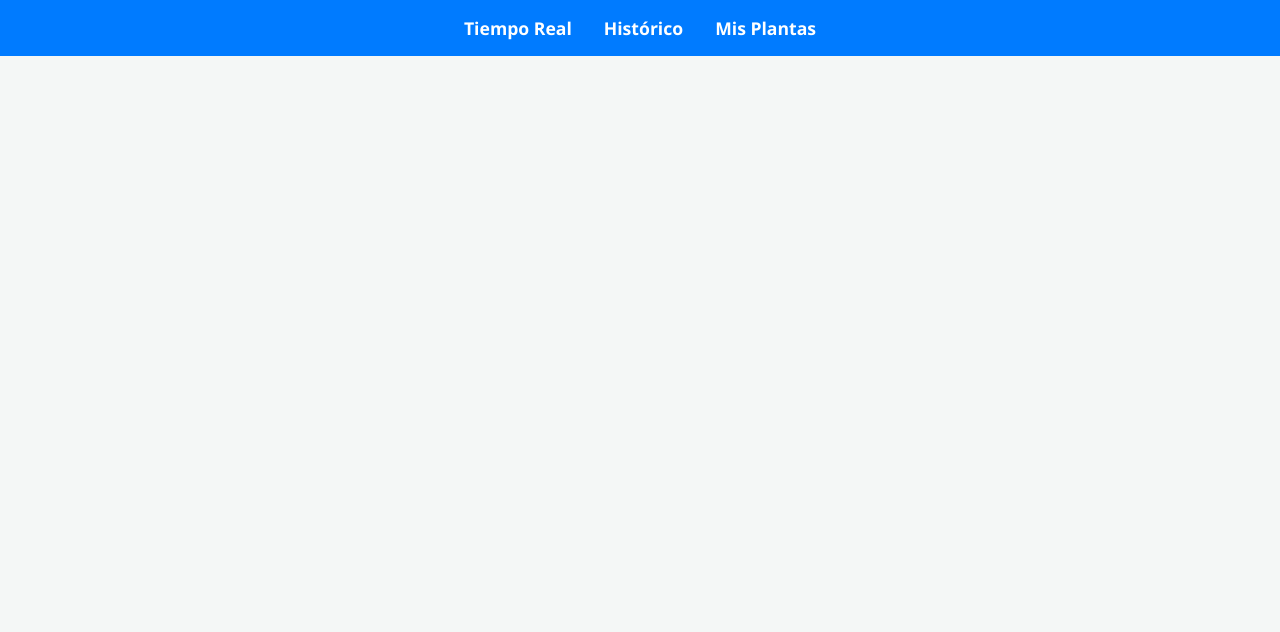
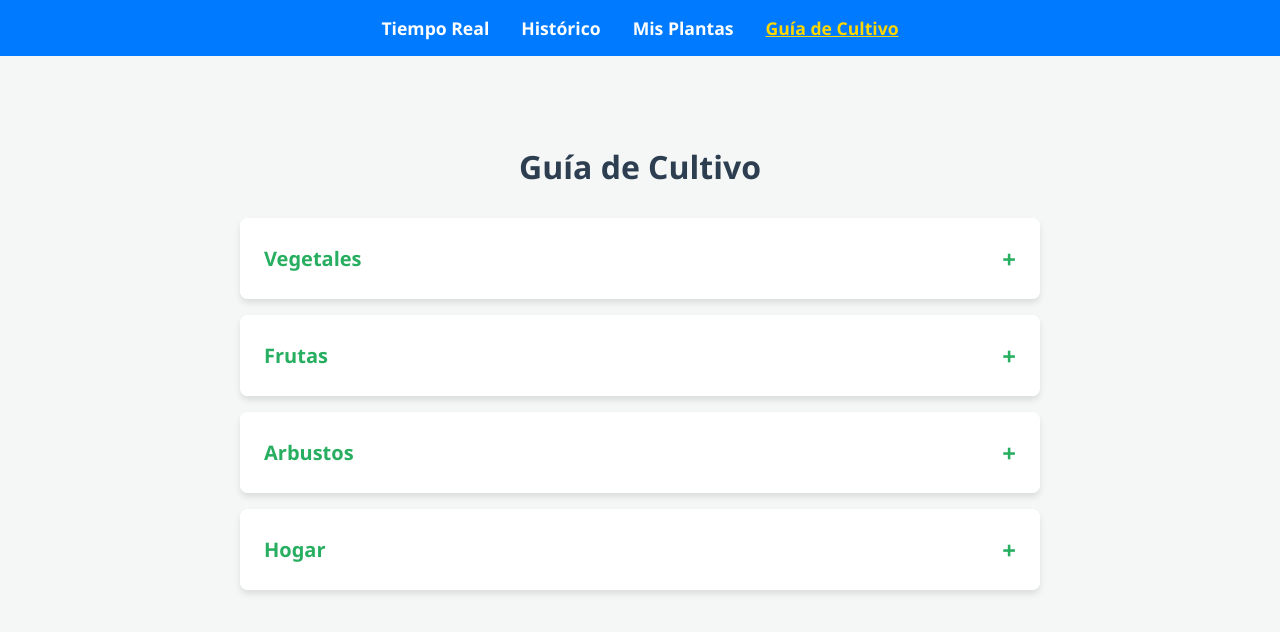
Before and after one commit to JorgeRmz16/agriculture-monitor-system, a Vue app in the folder frontend_agriculture_monitor_system/: page /guia-cultivo in a window 1280 px wide. Shown: the top 632 px of the page. Built offline with nearby package versions, Linux system fonts and the light colour scheme.

Commit message:
detailed info

```diff
--- /dev/null
+++ b/frontend_agriculture_monitor_system/css/guia-cultivo.css
@@ -0,0 +1,120 @@
+.guia-cultivo {
+  padding: 2rem;
+  max-width: 800px;
+  margin: 0 auto;
+}
+
+h1 {
+  text-align: center;
+  color: #2c3e50;
+  margin-bottom: 0.5rem;
+}
+
+p {
+  text-align: center;
+  color: #7f8c8d;
+  margin-bottom: 2rem;
+}
+
+.accordion {
+  display: flex;
+  flex-direction: column;
+  gap: 1rem;
+}
+
+.accordion-item {
+  background: white;
+  border-radius: 8px;
+  box-shadow: 0 4px 6px rgba(0, 0, 0, 0.1);
+  overflow: hidden;
+}
+
+.accordion-header {
+  display: flex;
+  justify-content: space-between;
+  align-items: center;
+  padding: 1.5rem;
+  cursor: pointer;
+  background-color: #ffffff;
+  transition: background-color 0.3s ease;
+}
+
+.accordion-header:hover {
+  background-color: #f8f9fa;
+}
+
+.accordion-header.active {
+  background-color: #e8f5e9;
+}
+
+.accordion-header h2 {
+  margin: 0;
+  color: #27ae60;
+  font-size: 1.25rem;
+}
+
+.icon {
+  font-size: 1.5rem;
+  color: #27ae60;
+  font-weight: bold;
+}
+
+.accordion-content {
+  padding: 0 1.5rem 1.5rem 1.5rem;
+  background-color: #ffffff;
+}
+
+.descripcion {
+  text-align: left;
+  color: #555;
+  margin-bottom: 1rem;
+  font-style: italic;
+}
+
+.plantas-list {
+  list-style: none;
+  padding: 0;
+  margin: 0;
+  display: grid;
+  grid-template-columns: repeat(auto-fill, minmax(150px, 1fr));
+  gap: 1rem;
+}
+
+.plantas-list li {
+  background-color: #f1f8f5;
+  border-radius: 6px;
+  text-align: center;
+  transition: transform 0.2s ease, background-color 0.2s ease;
+  overflow: hidden;
+}
+
+.plantas-list li:hover {
+  background-color: #d4efdf;
+  transform: translateY(-2px);
+}
+
+.planta-link {
+  display: block;
+  padding: 0.75rem;
+  color: #2c3e50;
+  text-decoration: none;
+  font-weight: 500;
+  width: 100%;
+  height: 100%;
+}
+
+.slide-enter-active,
+.slide-leave-active {
+  transition: all 0.3s ease;
+  max-height: 500px;
+  opacity: 1;
+}
+
+.slide-enter-from,
+.slide-leave-to {
+  max-height: 0;
+  opacity: 0;
+  padding-bottom: 0;
+  padding-top: 0;
+  margin-bottom: 0;
+}
--- a/frontend_agriculture_monitor_system/src/components/Navbar.vue
+++ b/frontend_agriculture_monitor_system/src/components/Navbar.vue
@@ -10,6 +10,9 @@
       <li>
         <router-link to="/mis-plantas">Mis Plantas</router-link>
       </li>
+      <li>
+        <router-link to="/guia-cultivo">Guía de Cultivo</router-link>
+      </li>
     </ul>
   </nav>
 </template>
--- /dev/null
+++ b/frontend_agriculture_monitor_system/src/views/GuiaCultivo.vue
@@ -0,0 +1,80 @@
+<template>
+  <div class="guia-cultivo">
+    <h1>Guía de Cultivo</h1>
+    <br>
+    <div class="accordion">
+      <div
+        class="accordion-item"
+        v-for="categoria in categorias"
+        :key="categoria.id"
+      >
+        <div
+          class="accordion-header"
+          :class="{ active: categoriaActiva === categoria.id }"
+          @click="toggleCategoria(categoria.id)"
+        >
+          <h2>{{ categoria.nombre }}</h2>
+          <span class="icon">{{ categoriaActiva === categoria.id ? '−' : '+' }}</span>
+        </div>
+
+        <transition name="slide">
+          <div class="accordion-content" v-show="categoriaActiva === categoria.id">
+            <br>
+            <ul class="plantas-list">
+              <li v-for="(planta, index) in categoria.plantas" :key="index">
+                <router-link :to="`/guia-cultivo/${planta.toLowerCase()}`" class="planta-link">
+                  {{ planta }}
+                </router-link>
+              </li>
+            </ul>
+          </div>
+        </transition>
+      </div>
+    </div>
+  </div>
+</template>
+
+<script setup>
+import { ref } from 'vue';
+
+const categorias = ref([
+  {
+    id: 'vegetales',
+    nombre: 'Vegetales',
+    descripcion: 'Guía sobre cómo cultivar tus vegetales favoritos.',
+    plantas: ['Tomate', 'Lechuga', 'Zanahoria', 'Cebolla']
+  },
+  {
+    id: 'frutas',
+    nombre: 'Frutas',
+    descripcion: 'Aprende sobre el cultivo de árboles y arbustos frutales.',
+    plantas: ['Manzana', 'Limón', 'Fresa', 'Naranja']
+  },
+  {
+    id: 'arbustos',
+    nombre: 'Arbustos',
+    descripcion: 'Cuidados y mantenimiento para arbustos decorativos y útiles.',
+    plantas: ['Romero', 'Lavanda', 'Rosal', 'Hortensia']
+  },
+  {
+    id: 'hogar',
+    nombre: 'Hogar',
+    descripcion: 'Plantas de interior ideales para decorar tu hogar.',
+    plantas: ['Suculenta', 'Cactus', 'Potos', 'Cinta']
+  }
+]);
+
+const categoriaActiva = ref(null);
+
+const toggleCategoria = (id) => {
+  if (categoriaActiva.value === id) {
+    categoriaActiva.value = null;
+  } else {
+    categoriaActiva.value = id;
+  }
+};
+</script>
+
+<style scoped>
+@import '../../css/guia-cultivo.css';
+</style>
--- /dev/null
+++ b/frontend_agriculture_monitor_system/src/views/PlantaDetalle.vue
@@ -0,0 +1,59 @@
+<template>
+  <div class="planta-detalle">
+    <button @click="$router.back()" class="btn-back">← Volver a la guía</button>
+    <h1>{{ plantaCapitalizada }}</h1>
+
+    <div class="info-card">
+      <p>Aquí se agregará la información específica para <strong>{{ plantaCapitalizada }}</strong>.</p>
+    </div>
+  </div>
+</template>
+
+<script setup>
+import { computed } from 'vue';
+import { useRoute } from 'vue-router';
+
+const route = useRoute();
+const planta = route.params.planta;
+
+const plantaCapitalizada = computed(() => {
+  if (!planta) return '';
+  return planta.charAt(0).toUpperCase() + planta.slice(1);
+});
+</script>
+
+<style scoped>
+.planta-detalle {
+  padding: 2rem;
+  max-width: 800px;
+  margin: 0 auto;
+}
+
+h1 {
+  text-align: center;
+  color: #2c3e50;
+  margin: 1.5rem 0;
+}
+
+.btn-back {
+  background: transparent;
+  border: none;
+  color: #27ae60;
+  cursor: pointer;
+  font-size: 1rem;
+  font-weight: bold;
+}
+
+.btn-back:hover {
+  text-decoration: underline;
+}
+
+.info-card {
+  background: white;
+  padding: 2rem;
+  border-radius: 8px;
+  box-shadow: 0 4px 6px rgba(0, 0, 0, 0.1);
+  text-align: center;
+  color: #555;
+}
+</style>
```
Also changed, not shown: frontend_agriculture_monitor_system/src/router.js (+6 -2 lines), 1 other file (tests, documents, lock files or other folders).
